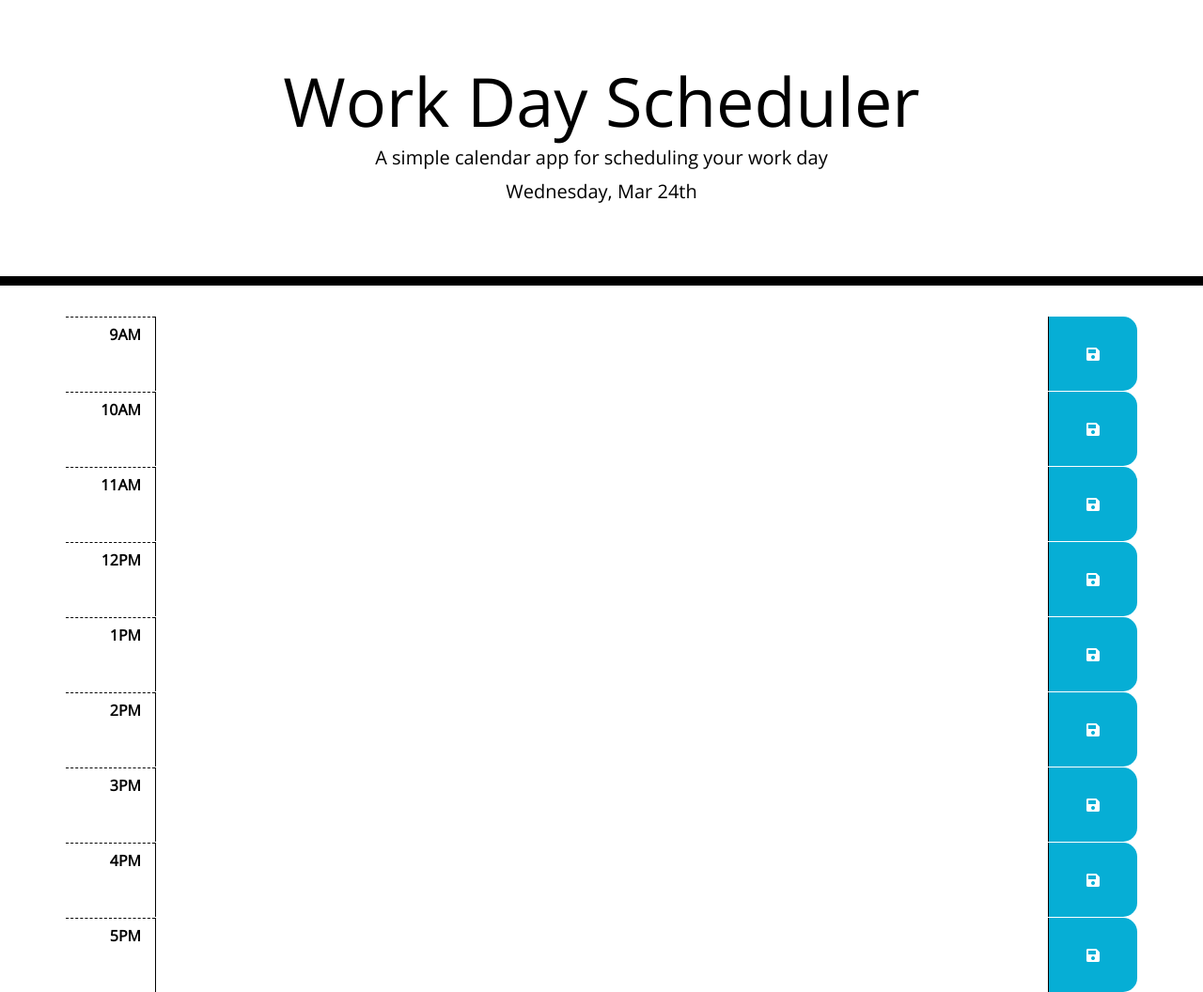
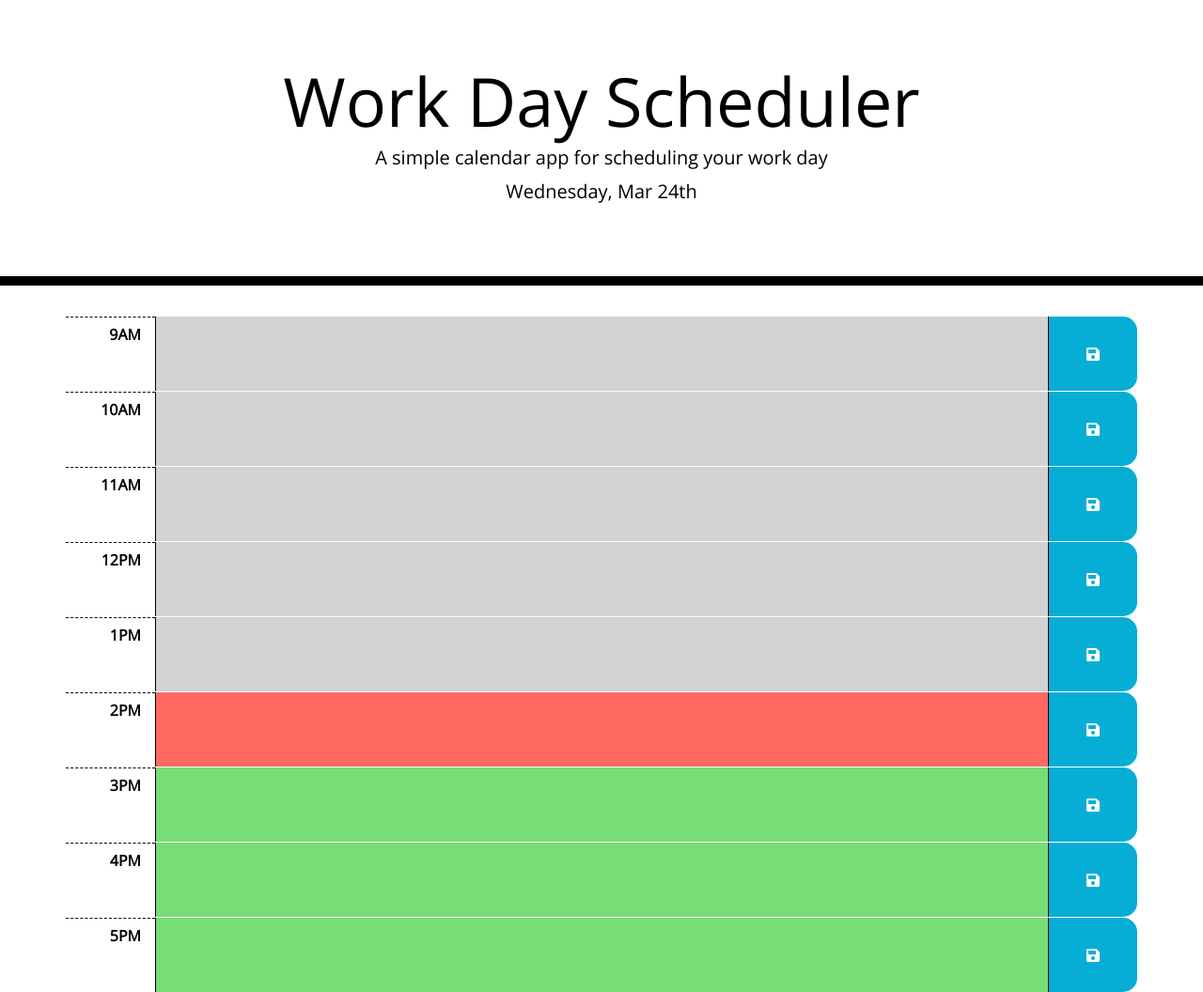
Before and after one commit to GurkiratSaini/work-day-scheduler, a plain HTML site: page index.html in a window 1280 px wide. Shown: the whole page at 94% size. Drawn offline with nearby package versions, Linux system fonts and the light colour scheme.

Commit message:
finished application, readme and comments pending

```diff
--- a/assets/js/script.js
+++ b/assets/js/script.js
@@ -1,43 +1,44 @@
-// var currentDay = document.querySelector("#currentDay");
-// var container = document.querySelector(".container");
-// var momentEl = moment();
-// var containerEl = document.querySelector(".container");
-// console.log(momentEl);
 
 $("#currentDay").text(moment().format("dddd, MMM Do"));
 
 function generateTimeBlocks() {
     for (let i = 0; i < 9; i++) {
-        var rowEl = $("<div>").addClass("row time-block")
-        var timeBlockEl = $("<div>").addClass("col-1 hour").text(moment().hour(i+9).format("ha").toUpperCase());
-        timeBlockEl.attr("id", `hour-${i+9}`);
-        textareaState(i, $(timeBlockEl).text());
-        var textareaEl = $("<textarea>").addClass("col-10 description");
+        var rowTimeEl = moment().hour(i+9);
+        var rowEl = $("<div>").addClass("row time-block");
+        var timeBlockEl = $("<div>").addClass("col-1 hour").text(rowTimeEl.format("hA"));
+
+        var textareaEl = $("<textarea>").addClass("col-10 description").attr("id", `hour-${i}`);
+
         var saveBtnEl = $("<div>").addClass("col-1 d-flex justify-content-center align-items-center saveBtn").html("<i class='fas fa-save'></i>");
         $(rowEl).append(timeBlockEl, textareaEl, saveBtnEl);
         $(".container").append(rowEl);
+
+        var currentTime = moment();
+
+        if(currentTime.isAfter(rowTimeEl, "hour")){
+            textareaEl.addClass("past");
+        }
+        else if (currentTime.isBefore(rowTimeEl, "hour")){
+            textareaEl.addClass("future");
+        }
+        else {
+            textareaEl.addClass("present");
+        }
+
+        var storageData = localStorage.getItem(`hour-${i}`);
+        if(storageData){
+            $(`#hour-${i}`).val(storageData);
+        }
     }
 }
 
-function textareaState(index, hour) {
-    // background color for the textarea
-    console.log(`${index} index and ${hour} hour`)
+
+
+function saveTextareaContent(event){
+    localStorage.setItem($(this).prev().attr("id"), $(this).prev().val());
 }
 
-function textareaContent(event){
-    console.log(event);
-
-}
-
-// console.log(moment().format("ha").toUpperCase());
 
 generateTimeBlocks();
-textareaState();
 
-$(".saveBtn").on("click", textareaContent);
-
-/* TO - DO
-    - Add id to row
-    - Set up localStorage
-    - Set up textarea background using momentjs
-*/
+$(".saveBtn").on("click", saveTextareaContent);
--- a/assets/style/style.css
+++ b/assets/style/style.css
@@ -50,17 +50,17 @@ textarea{
 
 .past {
   background-color: #d3d3d3;
-  color: white;
+  font-weight: bold;
 }
 
 .present {
   background-color: #ff6961;
-  color: white;
+  font-weight: bold;
 }
 
 .future {
   background-color: #77dd77;
-  color: white;
+  font-weight: bold;
 }
 
 .saveBtn {
```
